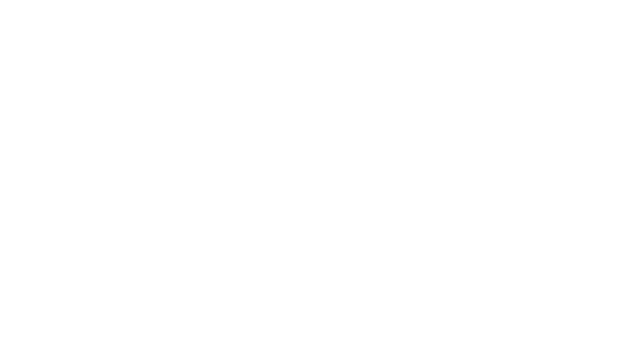
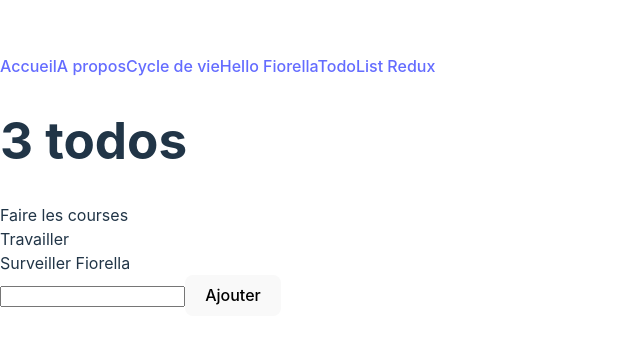
Before and after one commit to matthieumota/react-ib, a React (Vite) app in the folder 02-vite/: page /todos in a window 1280 px wide. Before the commit this address had no page. Shown: the part 215-560 px from the top of the page, without its empty margins (0-640 px from the left). Built offline with nearby package versions, Linux system fonts and the light colour scheme.

Commit message:
Prepare todo

```diff
--- a/02-vite/src/App.jsx
+++ b/02-vite/src/App.jsx
@@ -8,6 +8,7 @@ function App() {
         <NavLink to="/a-propos">A propos</NavLink>
         <NavLink to="/cycle-de-vie">Cycle de vie</NavLink>
         <NavLink to="/bonjour/fiorella">Hello Fiorella</NavLink>
+        <NavLink to="/todos">TodoList Redux</NavLink>
       </nav>
 
       <Outlet />
--- a/02-vite/src/main.jsx
+++ b/02-vite/src/main.jsx
@@ -7,6 +7,7 @@ import Home from './pages/Home.jsx'
 import About from './pages/About.jsx'
 import Lifecycle from './pages/Lifecycle.jsx'
 import Hello from './pages/Hello.jsx'
+import TodoList from './pages/TodoList.jsx'
 
 ReactDOM.createRoot(document.getElementById('root')).render(
   <React.StrictMode>
@@ -17,6 +18,7 @@ ReactDOM.createRoot(document.getElementById('root')).render(
           <Route path="a-propos" element={<About />} />
           <Route path="cycle-de-vie" element={<Lifecycle />} />
           <Route path="bonjour/:name" element={<Hello />} />
+          <Route path="todos" element={<TodoList />} />
         </Route>
       </Routes>
     </BrowserRouter>
--- /dev/null
+++ b/02-vite/src/pages/TodoList.jsx
@@ -0,0 +1,39 @@
+import { useState } from 'react';
+
+const Header = ({ todos }) => <h1>{todos.length} todos</h1>
+const Todo = ({ todo }) => <div>{todo.name}</div>
+const TodoForm = ({ onAdded }) => {
+  const [newTodo, setNewTodo] = useState('');
+  const addTodo = () => {
+    onAdded(newTodo) // Envoi une info / événement au parent
+  }
+
+  return (
+    <form>
+      <input type="text" value={newTodo} onChange={(e) => setNewTodo(e.target.value)} />
+      <button onClick={() => addTodo()}>Ajouter</button>
+    </form>
+  );
+}
+
+function TodoList() {
+  const [todos, setTodos] = useState([
+    { id: 1, name: 'Faire les courses', done: false },
+    { id: 2, name: 'Travailler', done: true },
+    { id: 3, name: 'Surveiller Fiorella', done: true }
+  ]);
+
+  return (
+    <>
+      <Header todos={todos} />
+
+      {todos.map(todo =>
+        <Todo key={todo.id} todo={todo} />
+      )}
+
+      <TodoForm onAdded={(e) => setTodos([ ...todos, e ])} />
+    </>
+  )
+}
+
+export default TodoList
```
